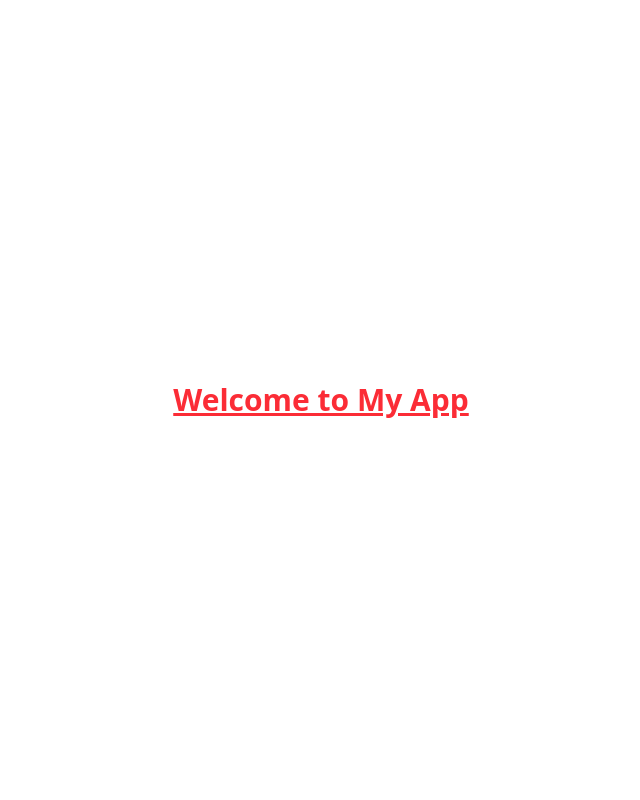
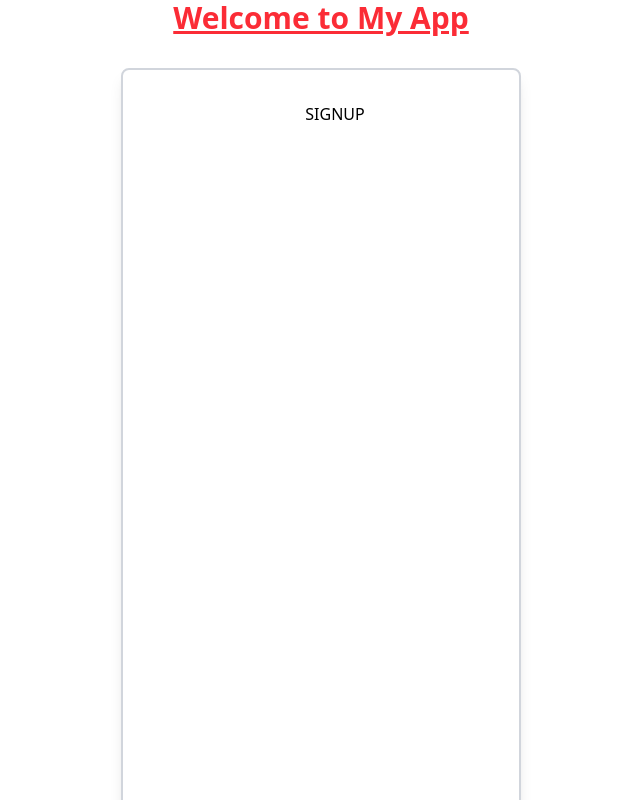
Before and after one commit to MaywedaDev/sd-marketplace-react, a React (Vite) app: page /signup in a window 1280 px wide. Shown: the top 800 px of the page, without its empty margins (319-959 px from the left). Built offline with nearby package versions, Linux system fonts and the light colour scheme; some icons are missing.

Commit message:
Started sign in flow

```diff
--- a/src/App.tsx
+++ b/src/App.tsx
@@ -8,14 +8,14 @@ function App() {
     <>
       {/* Create Routes */}
       <Router>
-        <div className="App w-full h-screen flex flex-col items-center justify-center">
+        <div className="App w-full min-h-screen flex flex-col items-center justify-center">
           <header className="App-header">
             <h1 className="text-3xl font-bold underline text-red-500">
               Welcome to My App
             </h1>
           </header>
           {/* Add Routes here */}
-          <div className="max-w-[400px] w-full">
+          <div className="max-w-[400px] h-[850px] w-full border-2 border-gray-300 rounded-lg shadow-lg flex flex-col my-8">
             <AppRoutes />
           </div>
         </div>
--- a/src/pages/auth/signin.tsx
+++ b/src/pages/auth/signin.tsx
@@ -1,9 +1,15 @@
 import React from "react";
+import { Icon } from "@iconify/react";
 
 export default function Signin() {
   return (
     <div className="w-full flex flex-col">
-      <div className="px-6 flex gap-4 items-center"></div>
+      <div className="px-6 flex gap-4 items-center py-8">
+        <div className="w-3 h-3">
+          <Icon icon="mdi:arrow-left" height={20} />
+        </div>
+        <h3 className="mx-auto font-medium">SIGNUP</h3>
+      </div>
     </div>
   );
 }
```
